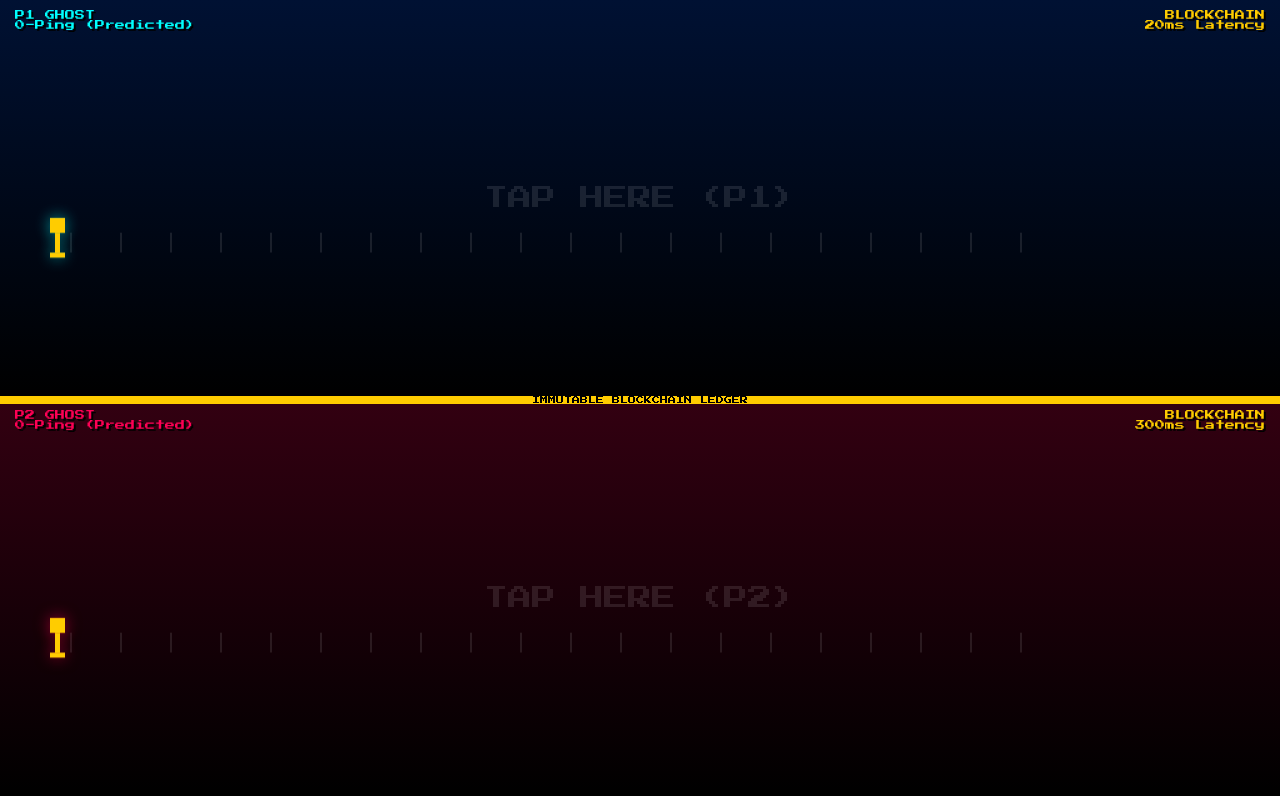
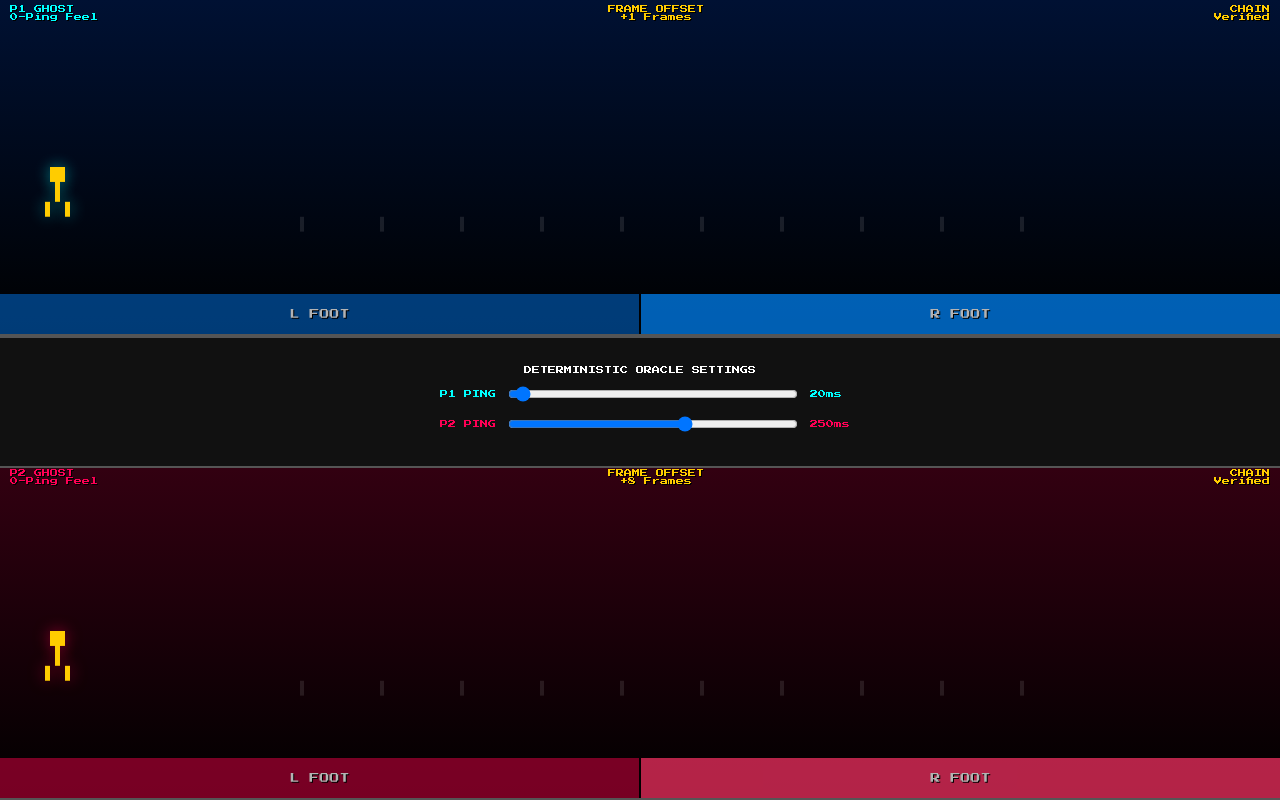
Before and after one commit to brandonlkennedy14-web/zero-ping-oracle, a plain HTML site: page index.html in a window 1280 px wide. Drawn offline with Linux system fonts and the light colour scheme.

Commit message:
Update index.html

```diff
--- a/index.html
+++ b/index.html
@@ -3,123 +3,185 @@
 <head>
     <meta charset="UTF-8">
     <meta name="viewport" content="width=device-width, initial-scale=1.0, maximum-scale=1.0, user-scalable=no">
-    <title>0-Ping Oracle Simulator</title>
+    <title>0-Ping Oracle: Rollback Dash</title>
     <style>
         @import url('https://fonts.googleapis.com/css2?family=Press+Start+2P&display=swap');
-        body { margin: 0; padding: 0; background: #000; color: #fff; font-family: 'Press Start 2P', monospace; overflow: hidden; touch-action: manipulation; }
 
-        .screen { position: relative; width: 100vw; height: 50vh; border-bottom: 4px solid #fff; box-sizing: border-box; overflow: hidden; }
+        body { margin: 0; padding: 0; background: #000; color: #fff; font-family: 'Press Start 2P', monospace; overflow: hidden; touch-action: none; }
+
+        .screen { position: relative; width: 100vw; height: 42vh; border-bottom: 2px solid #555; box-sizing: border-box; overflow: hidden; }
         .p1-bg { background: linear-gradient(to bottom, #001133, #000); }
         .p2-bg { background: linear-gradient(to bottom, #330011, #000); }
 
         canvas { position: absolute; top: 0; left: 0; width: 100%; height: 100%; pointer-events: none; }
 
-        .hud { position: absolute; top: 10px; width: 100%; padding: 0 15px; box-sizing: border-box; display: flex; justify-content: space-between; font-size: 10px; z-index: 10; text-shadow: 2px 2px 0 #000; pointer-events: none; }
+        .hud { position: absolute; top: 5px; width: 100%; padding: 0 10px; box-sizing: border-box; display: flex; justify-content: space-between; font-size: 8px; z-index: 10; text-shadow: 1px 1px 0 #000; pointer-events: none; }
         .p1-text { color: #0ff; } .p2-text { color: #ff0055; }
-        .chain-text { color: #ffcc00; text-align: right; }
+        .math-text { color: #ffcc00; text-align: center; }
 
-        .tap-zone { position: absolute; top: 0; left: 0; width: 100%; height: 100%; z-index: 5; display: flex; align-items: center; justify-content: center; opacity: 0.1; font-size: 24px; transition: opacity 0.1s; }
-        .tap-zone:active { opacity: 0.3; background: rgba(255,255,255,0.2); }
+        /* The Arcade Controls */
+        .controls { position: absolute; bottom: 0; width: 100%; height: 40px; display: flex; }
+        .btn-left, .btn-right { flex: 1; height: 100%; border: none; font-family: 'Press Start 2P', monospace; font-size: 10px; color: #fff; text-shadow: 1px 1px 0 #000; cursor: pointer; opacity: 0.7; }
+        .btn-left:active, .btn-right:active { opacity: 1; transform: translateY(2px); }
 
-        .rollback-warning { position: absolute; top: 50%; left: 50%; transform: translate(-50%, -50%); color: #f00; font-size: 20px; text-shadow: 2px 2px 0 #000; opacity: 0; z-index: 20; pointer-events: none; }
+        .p1-bg .btn-left { background: #0055aa; border-right: 2px solid #000; } .p1-bg .btn-right { background: #0088ff; }
+        .p2-bg .btn-left { background: #aa0033; border-right: 2px solid #000; } .p2-bg .btn-right { background: #ff3366; }
 
-        /* The Absolute Truth Line */
-        #blockchain-center { position: absolute; top: 49.5vh; left: 0; width: 100%; height: 1vh; background: #ffcc00; z-index: 50; display: flex; align-items: center; justify-content: center; font-size: 8px; color: #000; }
+        /* Center Oracle Panel */
+        #oracle-center { position: absolute; top: 42vh; left: 0; width: 100%; height: 16vh; background: #111; z-index: 50; display: flex; flex-direction: column; align-items: center; justify-content: center; font-size: 8px; border-bottom: 2px solid #555; border-top: 2px solid #555; }
+
+        .slider-row { display: flex; align-items: center; gap: 10px; margin: 5px 0; width: 90%; max-width: 400px; justify-content: space-between; }
+        input[type="range"] { flex: 1; }
+
+        .alert { position: absolute; top: 30%; left: 50%; transform: translate(-50%, -50%); font-size: 14px; text-shadow: 2px 2px 0 #000; opacity: 0; z-index: 20; pointer-events: none; text-align: center; }
+        .p1-alert { color: #0ff; } .p2-alert { color: #ff0055; }
     </style>
 </head>
 <body>
 
     <div class="screen p1-bg">
         <div class="hud">
-            <div class="p1-text">P1 GHOST<br>0-Ping (Predicted)</div>
-            <div class="chain-text">BLOCKCHAIN<br>20ms Latency</div>
+            <div class="p1-text">P1 GHOST<br>0-Ping Feel</div>
+            <div class="math-text">FRAME OFFSET<br><span id="p1-offset">+0 Frames</span></div>
+            <div style="color:#ffcc00; text-align:right;">CHAIN<br>Verified</div>
         </div>
-        <div id="warn-p1" class="rollback-warning">ROLLBACK!</div>
+        <div id="alert-p1" class="alert p1-alert">STUMBLE!</div>
+        <div id="rollback-p1" class="alert" style="color:#f00; font-size:20px; top:50%;">ROLLBACK</div>
         <canvas id="c-p1"></canvas>
-        <div class="tap-zone" id="tap-p1">TAP HERE (P1)</div>
+        <div class="controls">
+            <button class="btn-left" id="p1-l">L FOOT</button>
+            <button class="btn-right" id="p1-r">R FOOT</button>
+        </div>
     </div>
 
-    <div id="blockchain-center">IMMUTABLE BLOCKCHAIN LEDGER</div>
+    <div id="oracle-center">
+        <div style="color:#fff; margin-bottom:5px;">DETERMINISTIC ORACLE SETTINGS</div>
+        <div class="slider-row">
+            <span style="color:#0ff;">P1 PING</span>
+            <input type="range" id="ping-p1" min="10" max="400" value="20">
+            <span id="ping-val-p1" style="color:#0ff; width:30px;">20ms</span>
+        </div>
+        <div class="slider-row">
+            <span style="color:#ff0055;">P2 PING</span>
+            <input type="range" id="ping-p2" min="10" max="400" value="250">
+            <span id="ping-val-p2" style="color:#ff0055; width:30px;">250ms</span>
+        </div>
+    </div>
 
-    <div class="screen p2-bg">
+    <div class="screen p2-bg" style="top: 16vh;">
         <div class="hud">
-            <div class="p2-text">P2 GHOST<br>0-Ping (Predicted)</div>
-            <div class="chain-text">BLOCKCHAIN<br>300ms Latency</div>
+            <div class="p2-text">P2 GHOST<br>0-Ping Feel</div>
+            <div class="math-text">FRAME OFFSET<br><span id="p2-offset">+0 Frames</span></div>
+            <div style="color:#ffcc00; text-align:right;">CHAIN<br>Verified</div>
         </div>
-        <div id="warn-p2" class="rollback-warning">ROLLBACK!</div>
+        <div id="alert-p2" class="alert p2-alert">STUMBLE!</div>
+        <div id="rollback-p2" class="alert" style="color:#f00; font-size:20px; top:50%;">ROLLBACK</div>
         <canvas id="c-p2"></canvas>
-        <div class="tap-zone" id="tap-p2">TAP HERE (P2)</div>
+        <div class="controls">
+            <button class="btn-left" id="p2-l">L FOOT</button>
+            <button class="btn-right" id="p2-r">R FOOT</button>
+        </div>
     </div>
 
 <script>
-    // Engine Config
-    const BOOST = 15; const FRICTION = 0.92;
-    const P1_LATENCY = 20;   // Excellent connection
-    const P2_LATENCY = 300;  // Terrible connection
+    const FPS = 60; const FRAME_MS = 1000 / FPS;
+    const BOOST = 12; const FRICTION = 0.94;
 
-    // Player Objects [Ghost, Chain, InputQueue, Timestamps, CanvasCtx]
-    let p1 = { gX: 50, gV: 0, cX: 50, cV: 0, q: [], taps: [], ctx: document.getElementById('c-p1').getContext('2d'), warn: document.getElementById('warn-p1'), color: '#0ff' };
-    let p2 = { gX: 50, gV: 0, cX: 50, cV: 0, q: [], taps: [], ctx: document.getElementById('c-p2').getContext('2d'), warn: document.getElementById('warn-p2'), color: '#ff0055' };
+    // Sliders
+    const sP1 = document.getElementById('ping-p1'); const vP1 = document.getElementById('ping-val-p1'); const offP1 = document.getElementById('p1-offset');
+    const sP2 = document.getElementById('ping-p2'); const vP2 = document.getElementById('ping-val-p2'); const offP2 = document.getElementById('p2-offset');
+
+    let p1 = { id: 1, ping: 20, gX: 50, gV: 0, cX: 50, cV: 0, q: [], nextFoot: 'L', ctx: document.getElementById('c-p1').getContext('2d'), alert: document.getElementById('alert-p1'), rollAlert: document.getElementById('rollback-p1'), color: '#0ff' };
+    let p2 = { id: 2, ping: 250, gX: 50, gV: 0, cX: 50, cV: 0, q: [], nextFoot: 'L', ctx: document.getElementById('c-p2').getContext('2d'), alert: document.getElementById('alert-p2'), rollAlert: document.getElementById('rollback-p2'), color: '#ff0055' };
 
     function resize() {
-        p1.ctx.canvas.width = window.innerWidth; p1.ctx.canvas.height = window.innerHeight / 2;
-        p2.ctx.canvas.width = window.innerWidth; p2.ctx.canvas.height = window.innerHeight / 2;
+        p1.ctx.canvas.width = window.innerWidth; p1.ctx.canvas.height = window.innerHeight * 0.42;
+        p2.ctx.canvas.width = window.innerWidth; p2.ctx.canvas.height = window.innerHeight * 0.42;
     }
     window.addEventListener('resize', resize); resize();
 
-    function handleInput(e, player) {
+    function updatePingMath(p, sliderVal, valText, offText) {
+        p.ping = parseInt(sliderVal); valText.innerText = `${p.ping}ms`;
+        let oneWay = p.ping / 2; let frames = Math.ceil(oneWay / FRAME_MS);
+        offText.innerText = `+${frames} Frames`;
+    }
+    sP1.addEventListener('input', (e) => updatePingMath(p1, e.target.value, vP1, offP1));
+    sP2.addEventListener('input', (e) => updatePingMath(p2, e.target.value, vP2, offP2));
+    updatePingMath(p1, sP1.value, vP1, offP1); updatePingMath(p2, sP2.value, vP2, offP2);
+
+    // --- TRACK & FIELD MECHANIC ---
+    function handleFoot(e, p, foot) {
         if(e) e.preventDefault();
         let now = Date.now();
-        // 1. Ghost moves instantly (0-ping)
-        player.gV += BOOST;
-        // 2. Predictor tracks rhythm
-        player.taps.push(now);
-        // 3. Send cryptographic frame to blockchain
-        player.q.push(now);
+
+        // Did they press the correct foot?
+        if(foot === p.nextFoot) {
+            // SUCCESS! Ghost moves instantly (0-ping)
+            p.gV += BOOST;
+            p.nextFoot = (foot === 'L') ? 'R' : 'L'; // Alternate
+            p.q.push({ t: now, action: 'RUN' }); // Send valid run to blockchain
+        } else {
+            // STUMBLE! Ghost incorrectly assumed they would succeed, but local state knows they failed.
+            p.gV *= 0.2; // Massive speed drop
+            p.alert.style.opacity = 1; setTimeout(() => p.alert.style.opacity = 0, 300);
+            p.q.push({ t: now, action: 'STUMBLE' }); // Send stumble to blockchain
+        }
     }
 
-    document.getElementById('tap-p1').addEventListener('touchstart', (e) => handleInput(e, p1));
-    document.getElementById('tap-p1').addEventListener('mousedown', (e) => handleInput(e, p1));
-    document.getElementById('tap-p2').addEventListener('touchstart', (e) => handleInput(e, p2));
-    document.getElementById('tap-p2').addEventListener('mousedown', (e) => handleInput(e, p2));
+    // P1 Controls
+    document.getElementById('p1-l').addEventListener('touchstart', (e) => handleFoot(e, p1, 'L'));
+    document.getElementById('p1-l').addEventListener('mousedown', (e) => handleFoot(e, p1, 'L'));
+    document.getElementById('p1-r').addEventListener('touchstart', (e) => handleFoot(e, p1, 'R'));
+    document.getElementById('p1-r').addEventListener('mousedown', (e) => handleFoot(e, p1, 'R'));
 
-    function triggerRollback(player) {
-        player.warn.style.opacity = 1;
-        setTimeout(() => player.warn.style.opacity = 0, 300);
-    }
+    // P2 Controls
+    document.getElementById('p2-l').addEventListener('touchstart', (e) => handleFoot(e, p2, 'L'));
+    document.getElementById('p2-l').addEventListener('mousedown', (e) => handleFoot(e, p2, 'L'));
+    document.getElementById('p2-r').addEventListener('touchstart', (e) => handleFoot(e, p2, 'R'));
+    document.getElementById('p2-r').addEventListener('mousedown', (e) => handleFoot(e, p2, 'R'));
 
-    function drawRunner(ctx, x, color, isGhost) {
+    function drawRunner(ctx, x, color, isGhost, speed) {
         ctx.fillStyle = color;
-        if(isGhost) { ctx.shadowBlur = 15; ctx.shadowColor = color; ctx.globalAlpha = 0.6; }
+        if(isGhost) { ctx.shadowBlur = 15; ctx.shadowColor = color; ctx.globalAlpha = 0.5; }
         else { ctx.shadowBlur = 0; ctx.globalAlpha = 1.0; }
 
-        let y = (ctx.canvas.height / 2) + 20;
-        let bob = Math.sin(Date.now() / 100) * 4;
+        let y = (ctx.canvas.height / 2);
+        // Bobbing based on speed
+        let bob = Math.sin(Date.now() / 80 * (speed/5)) * 5;
 
         ctx.fillRect(x, y + bob, 15, 15); // Head
         ctx.fillRect(x + 5, y + 15 + bob, 5, 20); // Body
-        ctx.fillRect(x, y + 35 + bob, 15, 5); // Feet
+
+        let legSpread = Math.cos(Date.now() / 40 * (speed/5)) * 10;
+        ctx.fillRect(x + 5 - legSpread, y + 35 + bob, 5, 15); // L Leg
+        ctx.fillRect(x + 5 + legSpread, y + 35 + bob, 5, 15); // R Leg
 
         ctx.globalAlpha = 1.0; ctx.shadowBlur = 0;
     }
 
-    function updatePlayer(p, latency) {
+    function updatePlayer(p) {
         let now = Date.now();
 
-        // BLOCKCHAIN (Verified State)
-        while(p.q.length > 0 && now - p.q[0] >= latency) {
-            p.q.shift(); p.cV += BOOST;
+        // --- 1. BLOCKCHAIN ORACLE (VERIFIED STATE) ---
+        // Processes input only after Network Latency has passed
+        while(p.q.length > 0 && now - p.q[0].t >= p.ping) {
+            let verifiedInput = p.q.shift();
+            if(verifiedInput.action === 'RUN') p.cV += BOOST;
+            if(verifiedInput.action === 'STUMBLE') p.cV *= 0.2;
         }
         p.cV *= FRICTION; p.cX += p.cV;
 
-        // GHOST (Predicted State)
+        // --- 2. THE GHOST (PREDICTIVE STATE) ---
         p.gV *= FRICTION; p.gX += p.gV;
 
-        // ROLLBACK CHECK (If prediction outruns reality by too much)
+        // --- 3. ROLLBACK NETCODE CORRECTION ---
         let desync = p.gX - p.cX;
-        if(desync > 150) {
-            triggerRollback(p);
-            p.gX = p.cX + 20; // Snap Ghost back to reality
+
+        // If they Stumbled, the Ghost probably ran way ahead.
+        // If the Ping is high, the server eventually verifies the stumble and snaps the ghost back.
+        if(desync > 80 || desync < -20) {
+            p.rollAlert.style.opacity = 1; setTimeout(() => p.rollAlert.style.opacity = 0, 100);
+            p.gX = p.cX + 10; // Snap Reality
             p.gV = p.cV;
         }
 
@@ -127,32 +189,29 @@
         let camTarget = p.cX > window.innerWidth / 3 ? p.cX - (window.innerWidth / 3) : 0;
         if(camTarget > 0) { p.cX -= camTarget; p.gX -= camTarget; }
 
-        // Render
+        // --- 4. RENDER ---
         p.ctx.clearRect(0, 0, p.ctx.canvas.width, p.ctx.canvas.height);
 
-        // Draw Track lines
+        // Draw Track Lines moving backwards
         p.ctx.fillStyle = 'rgba(255, 255, 255, 0.1)';
-        for(let i=0; i<20; i++) {
-            let lx = ((Date.now() / 2) + (i * 50)) % window.innerWidth;
-            p.ctx.fillRect(window.innerWidth - lx, p.ctx.canvas.height/2 + 35, 2, 20);
+        for(let i=0; i<10; i++) {
+            let lx = ((Date.now() / 2) + (i * 80)) % window.innerWidth;
+            p.ctx.fillRect(window.innerWidth - lx, p.ctx.canvas.height/2 + 50, 4, 15);
         }
 
-        drawRunner(p.ctx, p.gX, p.color, true); // Local Prediction
-        drawRunner(p.ctx, p.cX, '#ffcc00', false); // Verified Chain
+        drawRunner(p.ctx, p.gX, p.color, true, p.gV); // Local Ghost
+        drawRunner(p.ctx, p.cX, '#ffcc00', false, p.cV); // Verified Chain
 
-        // Desync Rubberband
-        if(p.gX > p.cX + 15) {
-            p.ctx.strokeStyle = 'rgba(255,0,0,0.5)'; p.ctx.setLineDash([5, 5]);
-            p.ctx.beginPath(); p.ctx.moveTo(p.cX + 10, p.ctx.canvas.height/2 + 45); p.ctx.lineTo(p.gX + 10, p.ctx.canvas.height/2 + 45); p.ctx.stroke(); p.ctx.setLineDash([]);
+        // Desync Tether
+        if(p.gX > p.cX + 5) {
+            p.ctx.strokeStyle = 'rgba(255,0,0,0.5)'; p.ctx.setLineDash([4, 4]); p.ctx.lineWidth = 2;
+            p.ctx.beginPath(); p.ctx.moveTo(p.cX + 10, p.ctx.canvas.height/2 + 60); p.ctx.lineTo(p.gX + 10, p.ctx.canvas.height/2 + 60); p.ctx.stroke(); p.ctx.setLineDash([]);
         }
     }
 
     function loop() {
-        updatePlayer(p1, P1_LATENCY);
-        updatePlayer(p2, P2_LATENCY);
-        requestAnimationFrame(loop);
-    }
-    loop();
+        updatePlayer(p1); updatePlayer(p2); requestAnimationFrame(loop);
+    } loop();
 </script>
 </body>
 </html>
```
